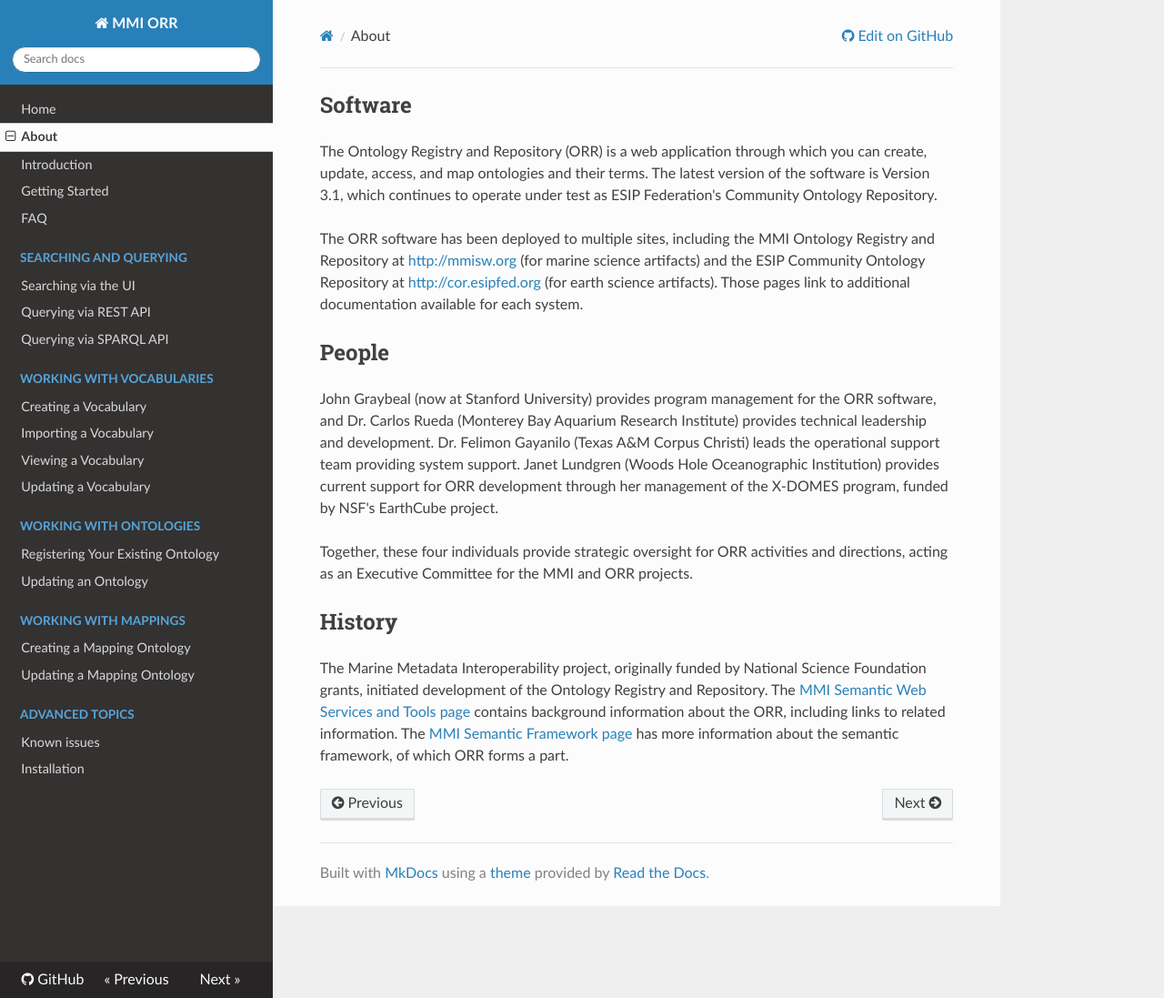
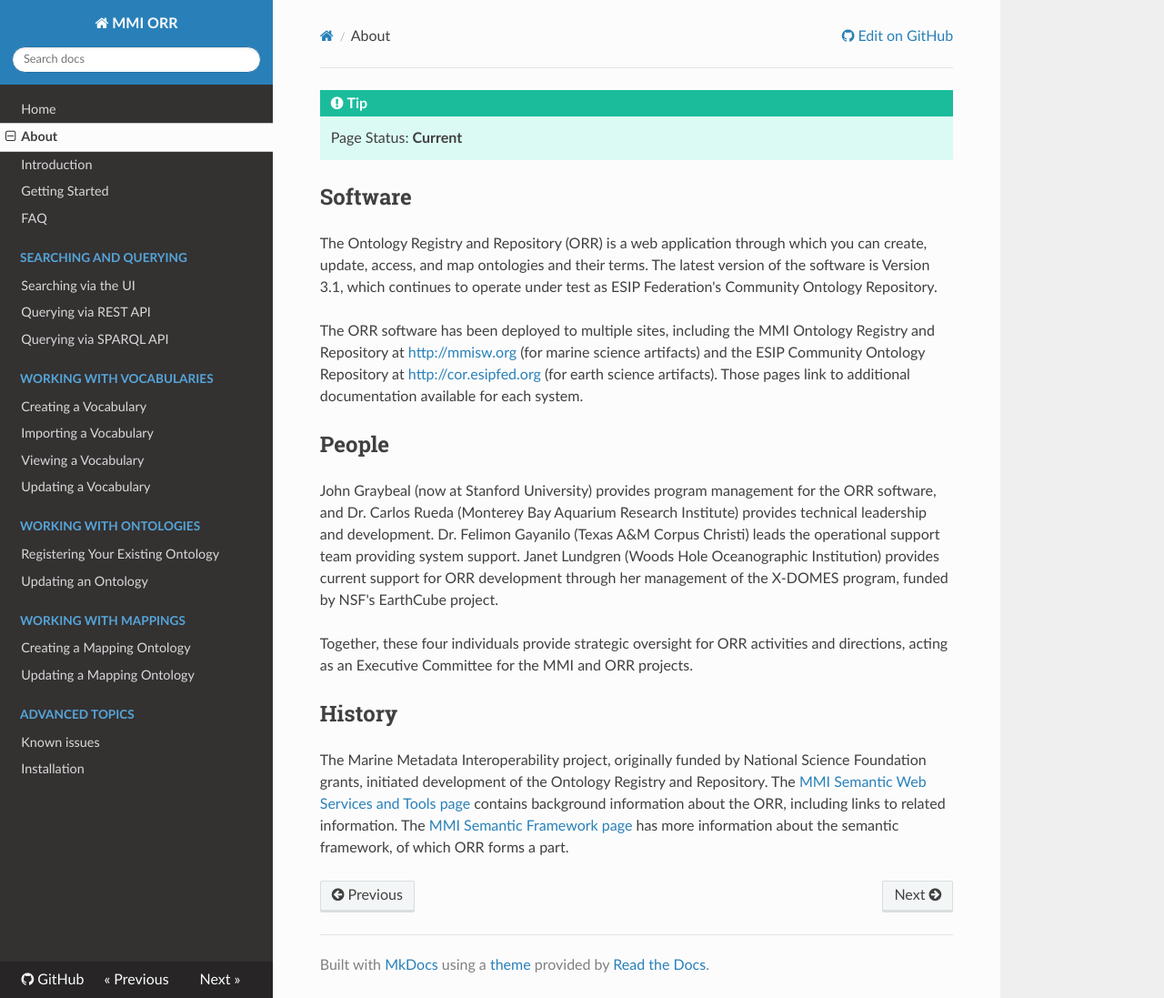
Before and after one commit to mmisw/mmiorr-docs, an MkDocs documentation site: the page built from docs/about.md, in a window 1280 px wide and 1097 px high. Shown: the whole window at 91% size. Built offline with MkDocs 1.6.1, drawn with Linux system fonts in a browser that asks for light colours; nearby versions of some CDN libraries; old or Windows-style settings are respelled for this version of MkDocs.

Commit message:
Update about.md

```diff
--- a/docs/about.md
+++ b/docs/about.md
@@ -1,3 +1,6 @@
+!!! tip
+    Page Status: **Current**
+
 ## Software
 
 The Ontology Registry and Repository (ORR) is a web application through which you can create, update,
```
